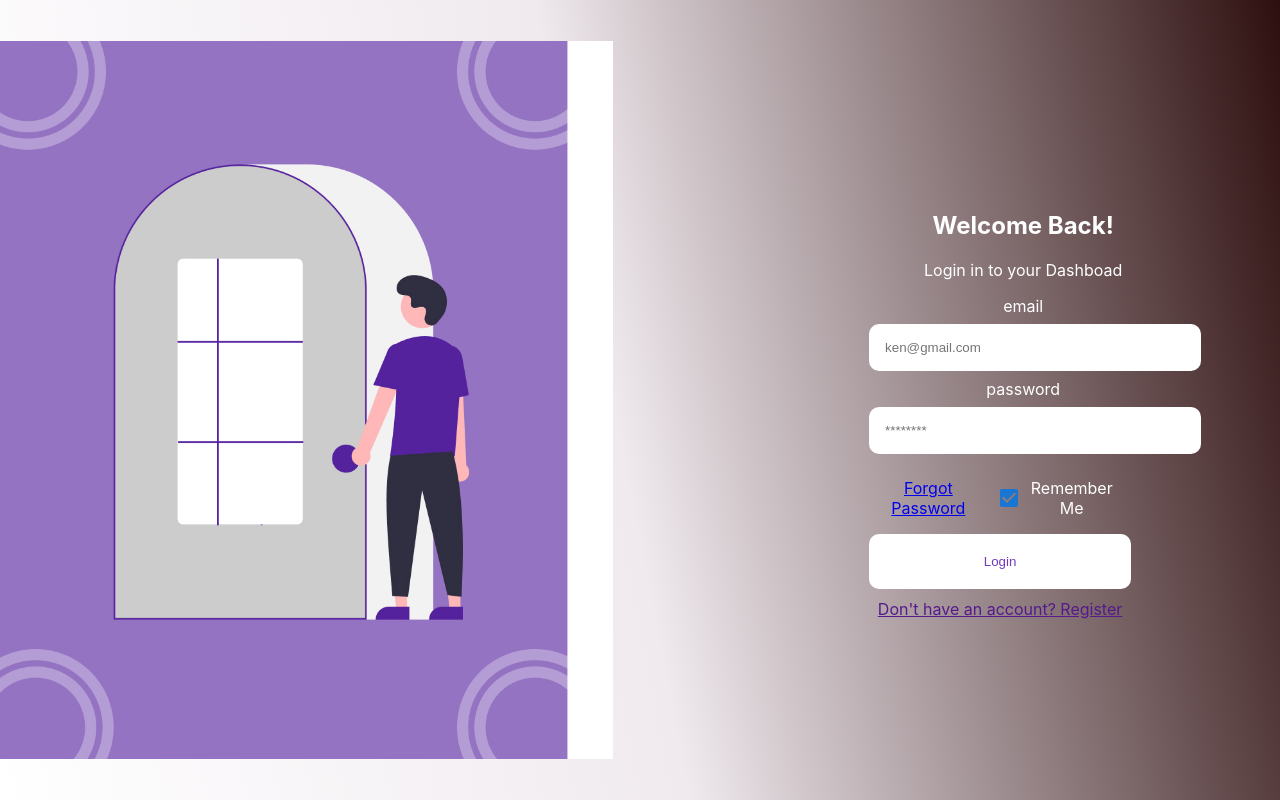
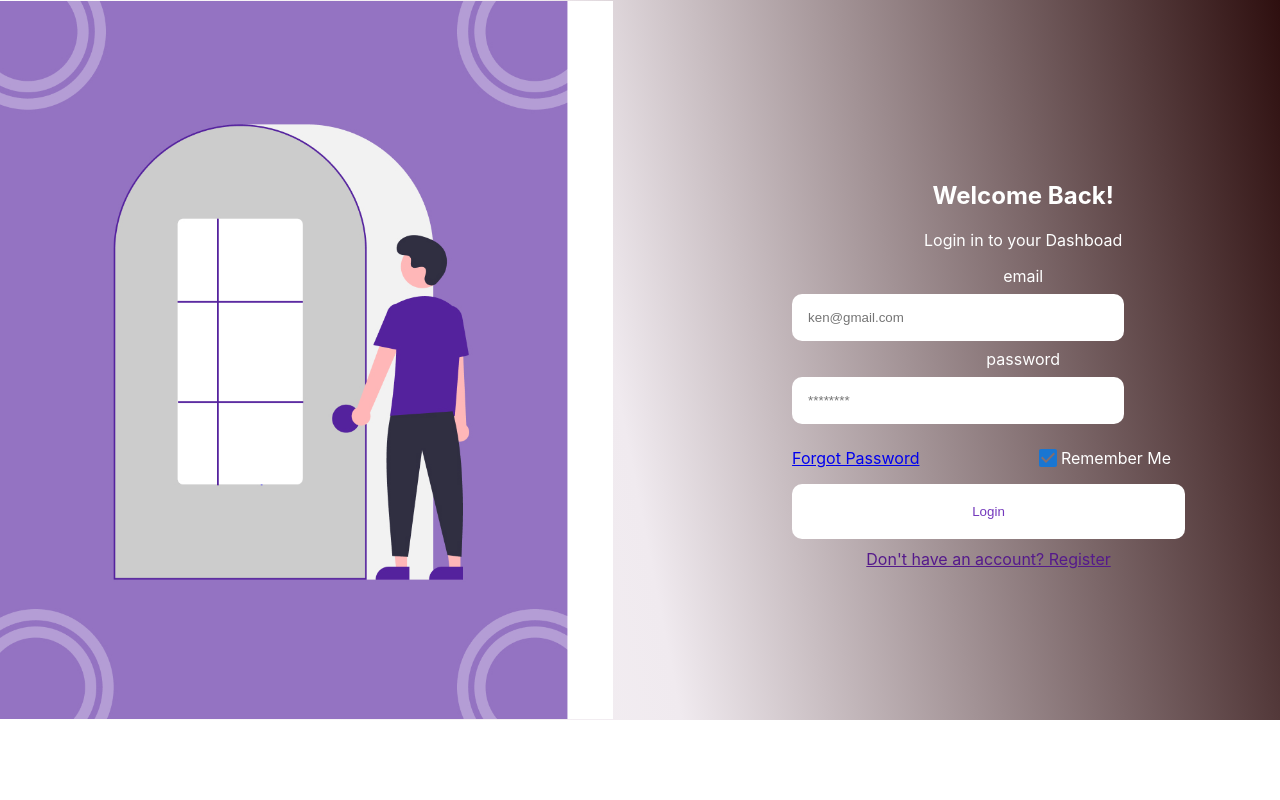
Before and after one commit to Longlasting1805/new-wallet, a React (Create React App) app: page / in a window 1280 px wide. Built offline with nearby package versions, Linux system fonts and the light colour scheme.

Commit message:
login refactor

```diff
--- a/src/App.css
+++ b/src/App.css
@@ -15,7 +15,8 @@
   justify-content: space-around;
   align-items: center;
   width: 100vw;
-  height: 100vh;
+  height: 90vh;
+  margin: auto;
   /* overflow-y: hidden; */
 }
 
@@ -38,7 +39,9 @@
 
 }
 .formchild{
-  width: 60%;
+  width: 90%;
+  height: 17%;
+
 
 }
 /* .img > img{
```
